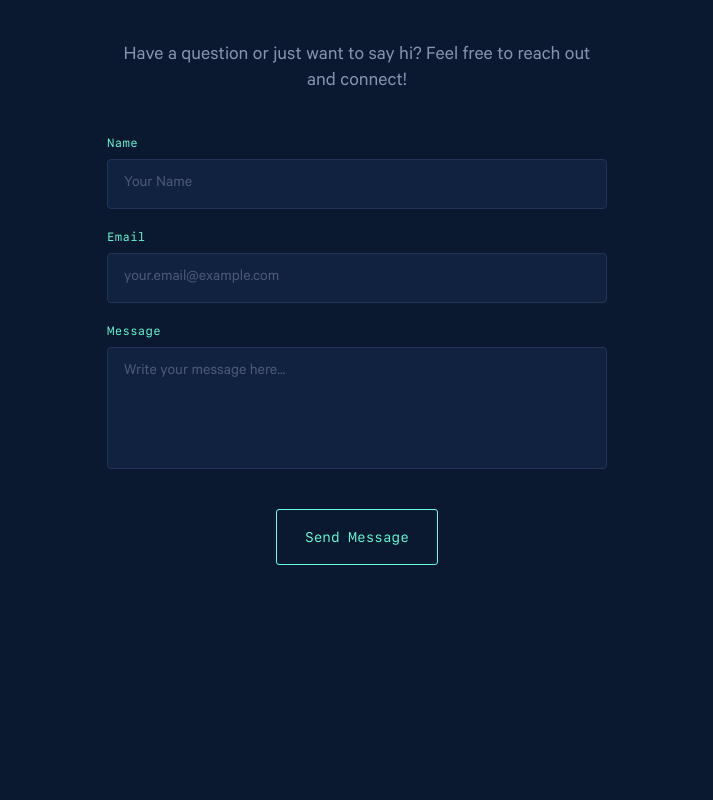
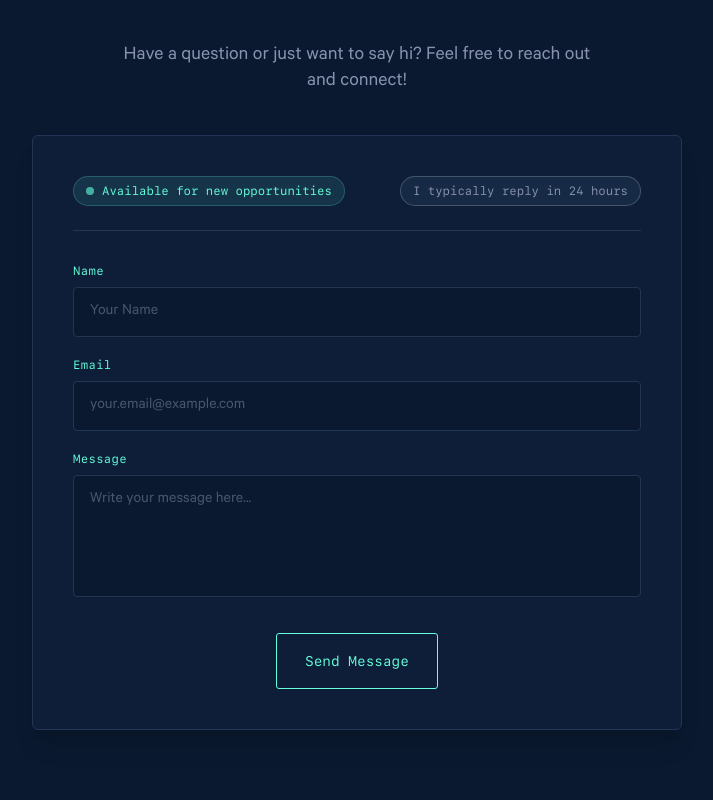
Before and after one commit to arafatYasir/Portfolio, a Next.js app: page / in a window 1280 px wide. Shown: the part 4620-5420 px from the top of the page, without its empty margins (283-996 px from the left). Built offline with nearby package versions, Linux system fonts and the light colour scheme; no server answers.

Commit message:
feat: add more info in contact form

```diff
--- a/app/components/ContactSection.tsx
+++ b/app/components/ContactSection.tsx
@@ -1,11 +1,16 @@
-import { SubmitEventHandler, useState } from "react";
+"use client";
+
+import { useState } from "react";
 import { useGSAP } from "@gsap/react";
 import { useMediaQuery } from "../hooks/useMediaQuery";
 import gsap from "gsap";
 import Button from "./Button";
 
 const ContactSection = () => {
-    // States
+    // Extra responsive breakpoints
+    const breakpoint1 = useMediaQuery("(min-width: 1001px)");
+    const breakpoint2 = useMediaQuery("(max-width: 480px)");
+
     const [formData, setFormData] = useState({
         name: "",
         email: "",
@@ -13,11 +18,6 @@ const ContactSection = () => {
     });
     const [isSubmitted, setIsSubmitted] = useState(false);
 
-    // Extra responsive breakpoints
-    const breakpoint1 = useMediaQuery("(min-width: 1001px)");
-    const breakpoint2 = useMediaQuery("(max-width: 480px)");
-
-    // Animations
     useGSAP(() => {
         gsap.from("#contact", {
             scrollTrigger: {
@@ -31,20 +31,19 @@ const ContactSection = () => {
         })
     }, []);
 
-    // Functions
     const handleChange = (e: React.ChangeEvent<HTMLInputElement | HTMLTextAreaElement>) => {
         const { name, value } = e.target;
         setFormData((prev) => ({ ...prev, [name]: value }));
     };
 
-    const handleSubmit: SubmitEventHandler<HTMLFormElement> = (e) => {
+    const handleSubmit = (e: React.FormEvent) => {
         e.preventDefault();
         // Static portfolio form submission simulation
         setIsSubmitted(true);
     };
 
     return (
-        <section id="contact" className="flex flex-col items-center max-w-[600px] mx-auto mb-[100px] py-[100px] md:py-[150px] px-4 md:px-0">
+        <section id="contact" className="flex flex-col items-center max-w-[650px] mx-auto mb-[100px] py-[100px] md:py-[150px] px-4 md:px-0">
             {/* ---- Section Heading ---- */}
             <div>
                 <p className={`font-mono ${breakpoint1 ? "text-base leading-[21px]" : "text-sm leading-[18px]"} text-[#64ffda] text-center mt-2.5 mb-5`}>
@@ -55,26 +54,40 @@ const ContactSection = () => {
                 <h2 className={`font-calibre font-semibold text-[40px] leading-[52px] ${breakpoint1 ? "text-[60px] leading-[78px]" : "md:text-[50px] md:leading-[65px]"}  text-[#ccd6f6] text-center mb-5`}>Get In Touch</h2>
             </div>
 
+            {/* ---- Sub-heading / Paragraph ---- */}
             <p className={`font-calibre ${breakpoint2 ? "text-lg leading-[23px]" : "text-xl leading-[26px]"} text-[#8892b0] text-center mb-[40px] max-w-[500px]`}>
                 Have a question or just want to say hi? Feel free to reach out and connect!
             </p>
 
+            {/* ---- Enclosed Card Container ---- */}
+            <div className="w-full bg-[#112240]/60 border border-[#233554] rounded-[6px] p-6 md:p-10 shadow-xl">
+                {/* ---- Status & Response Note Header ---- */}
+                <div className="flex flex-col md:flex-row items-center justify-between gap-4 mb-8 pb-6 border-b border-[#233554]">
+                    <div className="flex items-center gap-2 font-mono text-xs text-[#64ffda] bg-[#64ffda]/10 px-3 py-1.5 rounded-full border border-[#64ffda]/20">
+                        <span className="w-2 h-2 rounded-full bg-[#64ffda] animate-pulse" />
+                        Available for new opportunities
+                    </div>
+                    <div className="font-mono text-xs text-[#8892b0] bg-[#172a45] px-3 py-1.5 rounded-full border border-white/20">
+                        I typically reply in 24 hours
+                    </div>
+                </div>
+
                 {isSubmitted ? (
-                <div className="w-full max-w-[500px] p-8 bg-[#112240] border border-[#64ffda]/30 rounded-[4px] text-center">
-                    <p className="font-mono text-[#64ffda] text-base mb-2">Message Sent!</p>
-                    <p className="font-calibre text-[#8892b0] text-lg">Thank you for reaching out. I will get back to you soon.</p>
+                    <div className="py-10 text-center">
+                        <p className="font-mono text-[#64ffda] text-lg mb-3">Message Sent Successfully!</p>
+                        <p className="font-calibre text-[#8892b0] text-base mb-6">Thank you for reaching out. I will get back to you soon.</p>
                         <button
                             onClick={() => {
                                 setIsSubmitted(false);
                                 setFormData({ name: "", email: "", message: "" });
                             }}
-                        className="mt-6 text-sm font-mono text-[#64ffda] underline cursor-pointer hover:text-[#64ffda]/80"
+                            className="text-sm font-mono text-[#64ffda] underline cursor-pointer hover:text-[#64ffda]/80 transition-colors"
                         >
                             Send another message
                         </button>
                     </div>
                 ) : (
-                <form onSubmit={handleSubmit} className="w-full max-w-[500px] flex flex-col gap-5">
+                    <form onSubmit={handleSubmit} className="flex flex-col gap-5">
                         <div className="flex flex-col gap-2">
                             <label htmlFor="name" className="font-mono text-xs text-[#64ffda] tracking-wide">
                                 Name
@@ -87,7 +100,7 @@ const ContactSection = () => {
                                 value={formData.name}
                                 onChange={handleChange}
                                 placeholder="Your Name"
-                            className="bg-[#112240] border border-[#233554] focus:border-[#64ffda] text-[#ccd6f6] placeholder-[#8892b0]/50 rounded-[4px] px-4 py-3 font-calibre text-base outline-none transition-colors duration-200"
+                                className="bg-[#0a192f] border border-[#233554] focus:border-[#64ffda] text-[#ccd6f6] placeholder-[#8892b0]/50 rounded-[4px] px-4 py-3 font-calibre text-base outline-none transition-colors duration-200"
                             />
                         </div>
 
@@ -103,7 +116,7 @@ const ContactSection = () => {
                                 value={formData.email}
                                 onChange={handleChange}
                                 placeholder="your.email@example.com"
-                            className="bg-[#112240] border border-[#233554] focus:border-[#64ffda] text-[#ccd6f6] placeholder-[#8892b0]/50 rounded-[4px] px-4 py-3 font-calibre text-base outline-none transition-colors duration-200"
+                                className="bg-[#0a192f] border border-[#233554] focus:border-[#64ffda] text-[#ccd6f6] placeholder-[#8892b0]/50 rounded-[4px] px-4 py-3 font-calibre text-base outline-none transition-colors duration-200"
                             />
                         </div>
 
@@ -119,15 +132,16 @@ const ContactSection = () => {
                                 value={formData.message}
                                 onChange={handleChange}
                                 placeholder="Write your message here..."
-                            className="bg-[#112240] border border-[#233554] focus:border-[#64ffda] text-[#ccd6f6] placeholder-[#8892b0]/50 rounded-[4px] px-4 py-3 font-calibre text-base outline-none resize-none transition-colors duration-200"
+                                className="bg-[#0a192f] border border-[#233554] focus:border-[#64ffda] text-[#ccd6f6] placeholder-[#8892b0]/50 rounded-[4px] px-4 py-3 font-calibre text-base outline-none resize-none transition-colors duration-200"
                             />
                         </div>
 
-                    <div className="flex justify-center mt-[20px]">
+                        <div className="flex justify-center mt-4">
                             <Button value="Send Message" />
                         </div>
                     </form>
                 )}
+            </div>
         </section>
     )
 }
```
Lines whose indentation alone changed are shown as unchanged.
